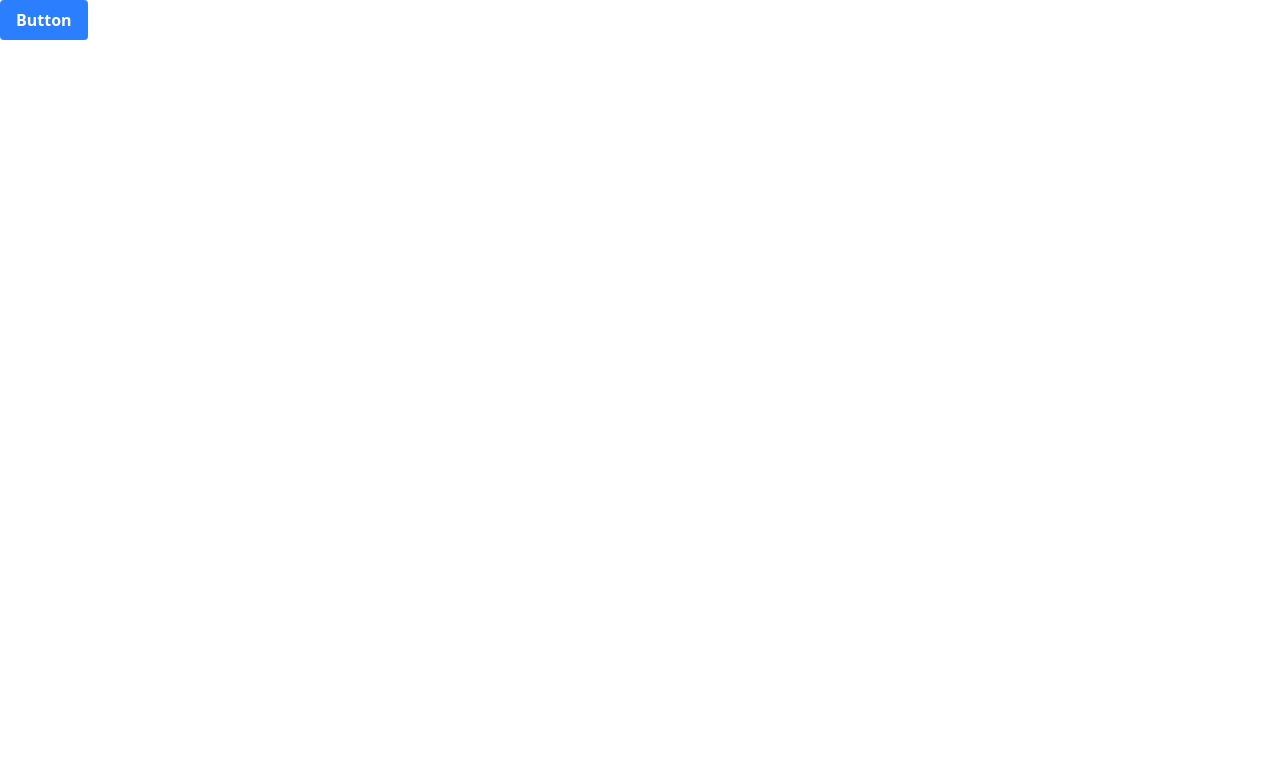
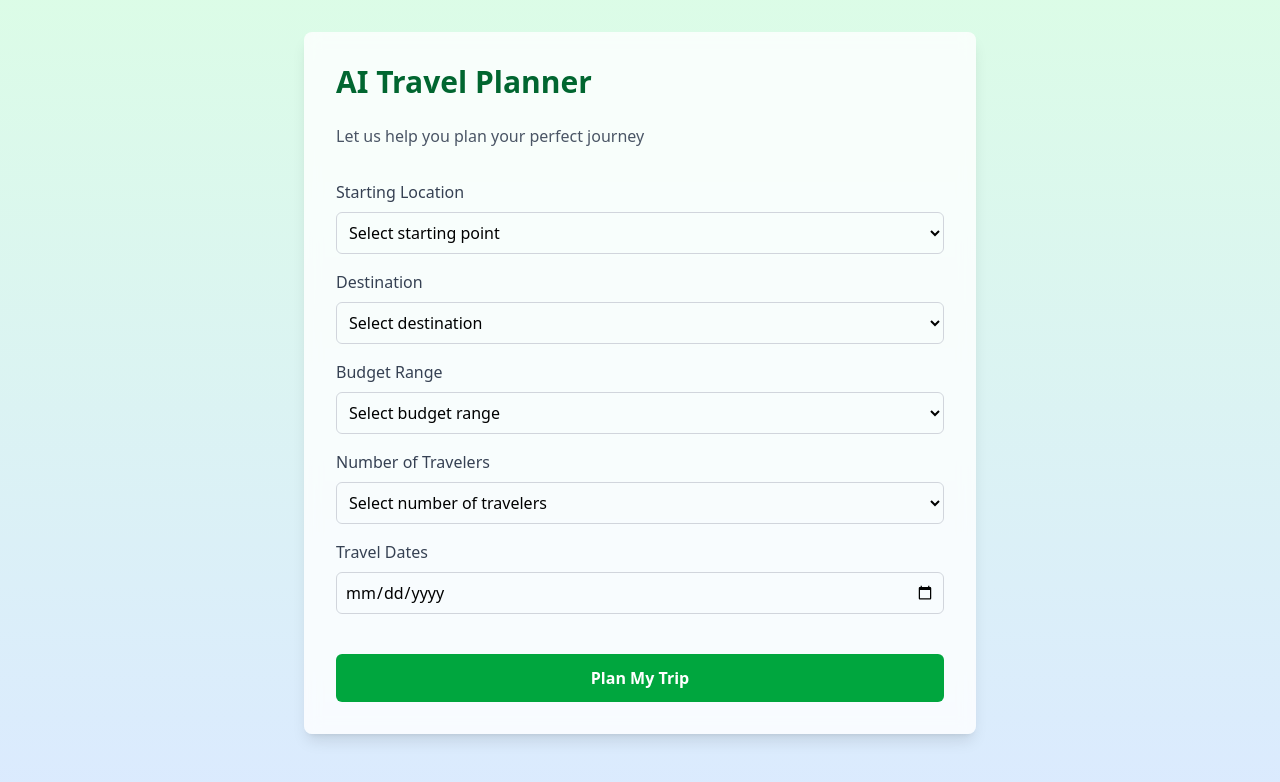
Before and after one commit to Geoffrey0953/IrvineHacks, a React (Vite) app in the folder frontend/: page / in a window 1280 px wide. Shown: the top 782 px of the page. Built offline with nearby package versions, Linux system fonts and the light colour scheme.

Commit message:
Frontend

```diff
--- /dev/null
+++ b/frontend/src/components/Dropdown.jsx
@@ -0,0 +1,21 @@
+const Dropdown = ({ label, value, onChange, options, placeholder }) => {
+  return (
+    <div className="flex flex-col">
+      <label className="text-gray-700 mb-2">{label}</label>
+      <select
+        value={value}
+        onChange={onChange}
+        className="p-2 border border-gray-300 rounded-md focus:ring-2 focus:ring-green-500"
+      >
+        <option value="">{placeholder}</option>
+        {options.map((option) => (
+          <option key={option.value} value={option.value}>
+            {option.label}
+          </option>
+        ))}
+      </select>
+    </div>
+  );
+};
+
+export default Dropdown;
--- a/frontend/src/pages/App.jsx
+++ b/frontend/src/pages/App.jsx
@@ -1,10 +1,90 @@
+import { useState } from 'react';
+import Dropdown from '../components/Dropdown';
+
 function App() {
+  const [startLocation, setStartLocation] = useState('');
+  const [destination, setDestination] = useState('');
+  const [budget, setBudget] = useState('');
+  const [travelers, setTravelers] = useState('');
+  const [date, setDate] = useState('');
+
+  const budgetOptions = [
+    { value: 'budget', label: '$0 - $1000' },
+    { value: 'moderate', label: '$1000 - $3000' },
+    { value: 'luxury', label: '$3000+' }
+  ];
+
+  const travelerOptions = Array.from({ length: 8 }, (_, i) => {
+    const num = i + 1;
+    return {
+      value: num,
+      label: `${num} ${num === 1 ? 'person' : 'people'}`
+    };
+  });
+
+  // Example locations - replace with your actual location options
+  const locationOptions = [
+    { value: 'nyc', label: 'New York City' },
+    { value: 'london', label: 'London' },
+    { value: 'tokyo', label: 'Tokyo' }
+  ];
 
   return (
-    <button class="bg-blue-500 hover:bg-blue-700 text-white font-bold py-2 px-4 rounded">
-      Button
-    </button>
-  )
+    <div className="min-h-screen bg-gradient-to-b from-green-100 to-blue-100 p-8">
+      <div className="max-w-2xl mx-auto bg-white/80 backdrop-blur-sm rounded-lg shadow-lg p-8">
+        <h1 className="text-3xl font-bold text-green-800 mb-6">AI Travel Planner</h1>
+        <p className="text-gray-600 mb-8">Let us help you plan your perfect journey</p>
+
+        <div className="space-y-4">
+          <Dropdown
+            label="Starting Location"
+            value={startLocation}
+            onChange={(e) => setStartLocation(e.target.value)}
+            options={locationOptions}
+            placeholder="Select starting point"
+          />
+
+          <Dropdown
+            label="Destination"
+            value={destination}
+            onChange={(e) => setDestination(e.target.value)}
+            options={locationOptions}
+            placeholder="Select destination"
+          />
+
+          <Dropdown
+            label="Budget Range"
+            value={budget}
+            onChange={(e) => setBudget(e.target.value)}
+            options={budgetOptions}
+            placeholder="Select budget range"
+          />
+
+          <Dropdown
+            label="Number of Travelers"
+            value={travelers}
+            onChange={(e) => setTravelers(e.target.value)}
+            options={travelerOptions}
+            placeholder="Select number of travelers"
+          />
+
+          <div className="flex flex-col">
+            <label className="text-gray-700 mb-2">Travel Dates</label>
+            <input
+              type="date"
+              value={date}
+              onChange={(e) => setDate(e.target.value)}
+              className="p-2 border border-gray-300 rounded-md focus:ring-2 focus:ring-green-500"
+            />
+          </div>
+
+          <button className="w-full bg-green-600 hover:bg-green-700 text-white font-bold py-3 px-4 rounded-md transition duration-300 mt-6">
+            Plan My Trip
+          </button>
+        </div>
+      </div>
+    </div>
+  );
 }
 
 export default App
```
Also changed, not shown: frontend/src/components/NavBar.jsx (added).
